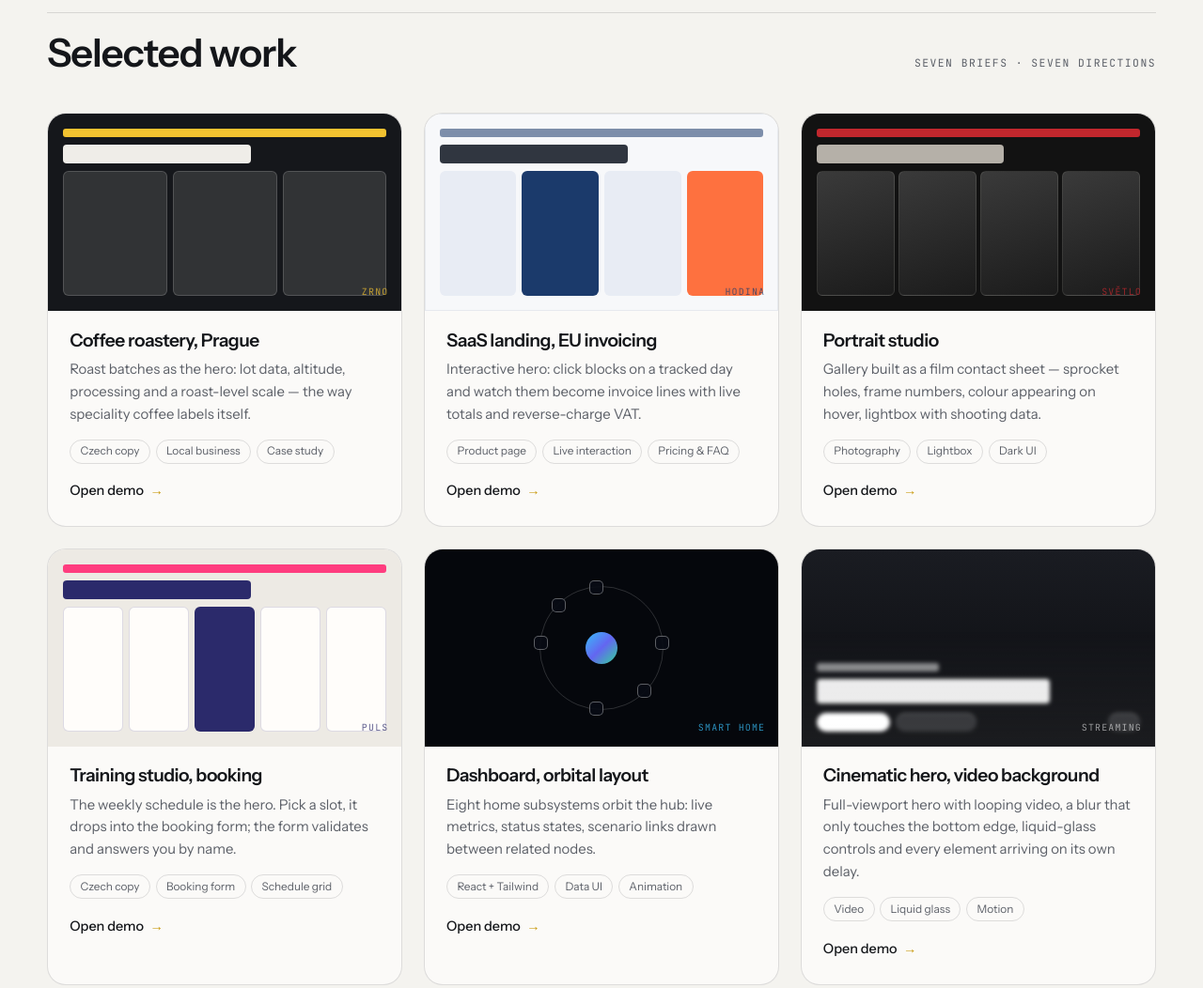
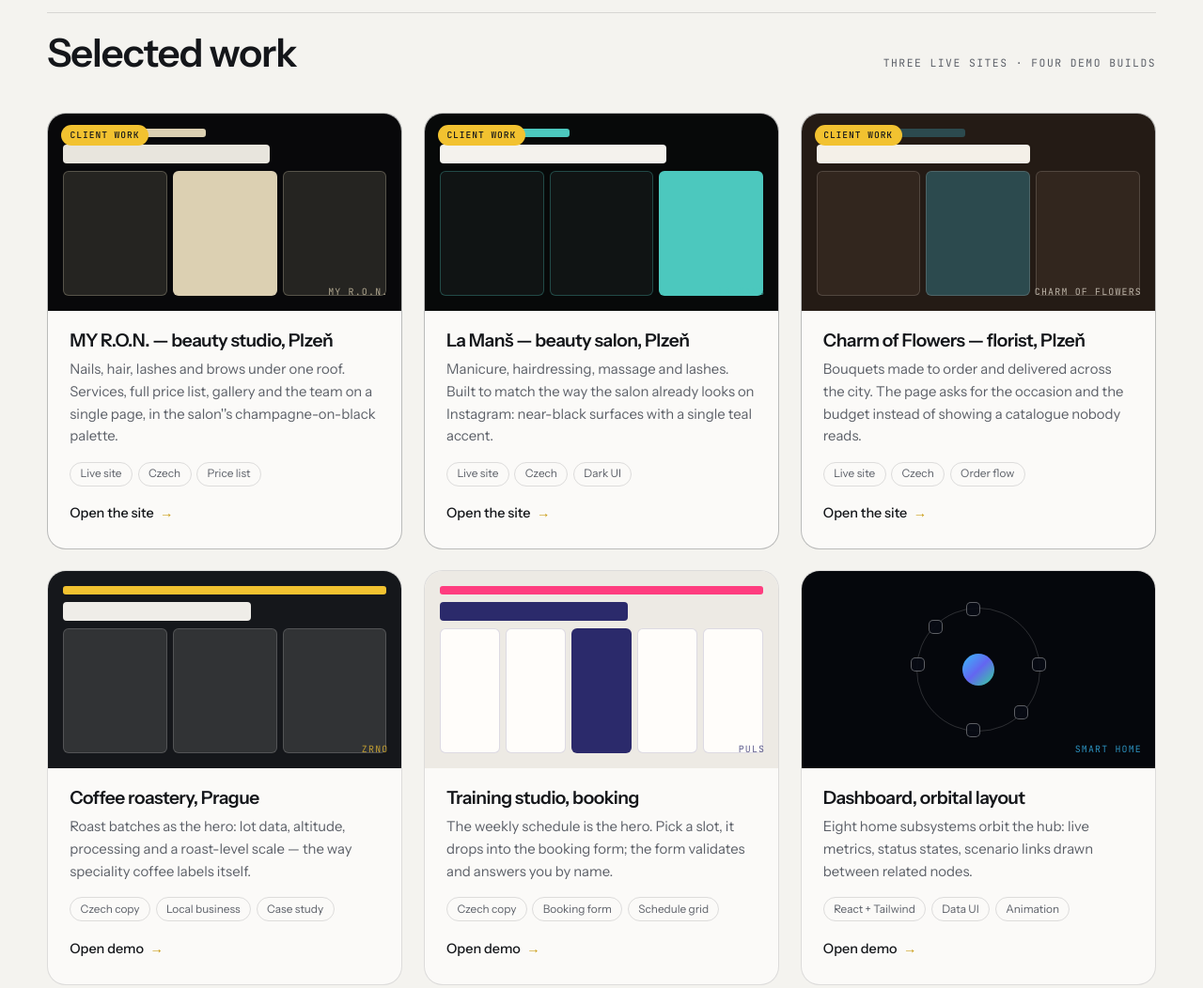
Before and after one commit to vorthys/vorthys-portfolio, a plain HTML site: page index.html in a window 1280 px wide. Shown: the part 1160-2212 px from the top of the page at 94% size. Drawn offline with Linux system fonts and the light colour scheme.

Commit message:
Show three real client sites from Plzen, retire three demo cards

```diff
--- a/index.html
+++ b/index.html
@@ -4,7 +4,7 @@
 <meta charset="utf-8">
 <meta name="viewport" content="width=device-width, initial-scale=1">
 <title>Vorthys — web studio in Plzeň</title>
-<meta name="description" content="Landing pages and business sites built by hand in Plzeň — live in two days, fixed price, no monthly fees. Seven live demos inside.">
+<meta name="description" content="Landing pages and business sites built by hand in Plzeň — live in two days, fixed price, no monthly fees. Real client work inside.">
 
 <link rel="icon" href="brand/favicon.svg" type="image/svg+xml">
 <link rel="alternate icon" href="brand/favicon-32.png" sizes="32x32">
@@ -12,14 +12,14 @@
 
 <meta property="og:type" content="website">
 <meta property="og:title" content="Vorthys — web studio in Plzeň">
-<meta property="og:description" content="Live in two days, fixed price, no monthly fees. Seven live demos inside.">
+<meta property="og:description" content="Live in two days, fixed price, no monthly fees. Real client work inside.">
 <meta property="og:url" content="https://vorthys.eu/">
 <meta property="og:image" content="https://vorthys.eu/brand/og-image.png">
 <meta property="og:image:width" content="1200">
 <meta property="og:image:height" content="630">
 <meta name="twitter:card" content="summary_large_image">
 <meta name="twitter:title" content="Vorthys — web studio in Plzeň">
-<meta name="twitter:description" content="Landing pages, business sites and dashboards. Seven live demos inside.">
+<meta name="twitter:description" content="Landing pages and business sites, built by hand in Plzeň. Real client work inside.">
 <meta name="twitter:image" content="https://vorthys.eu/brand/og-image.png">
 
 <link rel="preconnect" href="https://fonts.googleapis.com">
@@ -101,6 +101,29 @@ section{padding:clamp(3.2rem,6.5vw,5.5rem) 0}
 .thumb .t-col{flex:1;border-radius:6px}
 .thumb .t-label{position:absolute;right:14px;bottom:12px;font-family:"JetBrains Mono",monospace;font-size:.62rem;letter-spacing:.12em;text-transform:uppercase;opacity:.75}
 
+/* real client work */
+.case--real{border-color:rgba(20,22,26,.28)}
+.real-badge{position:absolute;left:14px;top:12px;z-index:2;display:inline-flex;align-items:center;gap:.35rem;background:var(--amber);color:var(--ink);border-radius:999px;padding:.2rem .6rem;font-family:"JetBrains Mono",monospace;font-size:.6rem;letter-spacing:.1em;text-transform:uppercase;font-weight:500}
+.t-myron{background:#08080a}
+.t-myron .t-bar{background:#dcd0b2;opacity:1;width:44%}
+.t-myron .t-title{background:#e8e5dd;width:64%}
+.t-myron .t-col{background:rgba(220,208,178,.14);border:1px solid rgba(220,208,178,.28)}
+.t-myron .t-col:nth-child(2){background:#dcd0b2}
+.t-myron .t-label{color:#dcd0b2}
+
+.t-lamans{background:#070909}
+.t-lamans .t-bar{background:#4cc8be;opacity:1;width:40%}
+.t-lamans .t-title{background:#f4f2ed;width:70%}
+.t-lamans .t-col{background:#101414;border:1px solid rgba(76,200,190,.3)}
+.t-lamans .t-col:nth-child(3){background:#4cc8be}
+.t-lamans .t-label{color:#4cc8be}
+
+.t-flowers{background:#241b15}
+.t-flowers .t-bar{background:#2c4a4e;opacity:1;width:46%}
+.t-flowers .t-title{background:#f4f0e8;width:66%}
+.t-flowers .t-col{background:#32261e;border:1px solid rgba(244,240,232,.16)}
+.t-flowers .t-col:nth-child(2){background:#2c4a4e}
+.t-flowers .t-label{color:#eae3d6}
 /* per-case palettes */
 .t-kavarna{background:#15171b}
 .t-kavarna .t-bar{background:#f2c230;opacity:1}
@@ -311,7 +334,7 @@ footer{padding:2.6rem 0 3.6rem;color:var(--ink-2);font-size:.86rem}
       <div class="fact"><b>2</b><span>days to a finished landing page</span></div>
       <div class="fact"><b>€0</b><span>monthly — the site is yours, not rented</span></div>
       <div class="fact"><b>&lt;1s</b><span>typical load, no page builders</span></div>
-      <div class="fact"><b>7</b><span>demo builds, seven directions</span></div>
+      <div class="fact"><b>3</b><span>live client sites in Plzeň</span></div>
     </div>
   </div>
 </div>
@@ -337,10 +360,57 @@ footer{padding:2.6rem 0 3.6rem;color:var(--ink-2);font-size:.86rem}
   <div class="shell">
     <div class="sec-head">
       <h2>Selected work</h2>
-      <span class="mono">Seven briefs · seven directions</span>
+      <span class="mono">Three live sites · four demo builds</span>
     </div>
 
     <div class="work">
+      <a class="case case--real" href="https://vorthys.github.io/myron-beautystudio/" target="_blank" rel="noopener">
+        <div class="thumb t-myron">
+          <span class="real-badge">Client work</span>
+          <div class="t-bar"></div>
+          <div class="t-title"></div>
+          <div class="t-row"><div class="t-col"></div><div class="t-col"></div><div class="t-col"></div></div>
+          <span class="t-label">MY R.O.N.</span>
+        </div>
+        <div class="case-body">
+          <h3>MY R.O.N. — beauty studio, Plzeň</h3>
+          <p>Nails, hair, lashes and brows under one roof. Services, full price list, gallery and the team on a single page, in the salon''s champagne-on-black palette.</p>
+          <div class="tags"><span class="tag">Live site</span><span class="tag">Czech</span><span class="tag">Price list</span></div>
+          <span class="open">Open the site</span>
+        </div>
+      </a>
+
+      <a class="case case--real" href="https://vorthys.github.io/lamans-studio-web/" target="_blank" rel="noopener">
+        <div class="thumb t-lamans">
+          <span class="real-badge">Client work</span>
+          <div class="t-bar"></div>
+          <div class="t-title"></div>
+          <div class="t-row"><div class="t-col"></div><div class="t-col"></div><div class="t-col"></div></div>
+          <span class="t-label">La Manš</span>
+        </div>
+        <div class="case-body">
+          <h3>La Manš — beauty salon, Plzeň</h3>
+          <p>Manicure, hairdressing, massage and lashes. Built to match the way the salon already looks on Instagram: near-black surfaces with a single teal accent.</p>
+          <div class="tags"><span class="tag">Live site</span><span class="tag">Czech</span><span class="tag">Dark UI</span></div>
+          <span class="open">Open the site</span>
+        </div>
+      </a>
+
+      <a class="case case--real" href="https://vorthys.github.io/charmofflowers/" target="_blank" rel="noopener">
+        <div class="thumb t-flowers">
+          <span class="real-badge">Client work</span>
+          <div class="t-bar"></div>
+          <div class="t-title"></div>
+          <div class="t-row"><div class="t-col"></div><div class="t-col"></div><div class="t-col"></div></div>
+          <span class="t-label">Charm of Flowers</span>
+        </div>
+        <div class="case-body">
+          <h3>Charm of Flowers — florist, Plzeň</h3>
+          <p>Bouquets made to order and delivered across the city. The page asks for the occasion and the budget instead of showing a catalogue nobody reads.</p>
+          <div class="tags"><span class="tag">Live site</span><span class="tag">Czech</span><span class="tag">Order flow</span></div>
+          <span class="open">Open the site</span>
+        </div>
+      </a>
       <a class="case" href="kavarna/index.html">
         <div class="thumb t-kavarna">
           <div class="t-bar"></div>
@@ -352,36 +422,6 @@ footer{padding:2.6rem 0 3.6rem;color:var(--ink-2);font-size:.86rem}
           <h3>Coffee roastery, Prague</h3>
           <p>Roast batches as the hero: lot data, altitude, processing and a roast-level scale — the way speciality coffee labels itself.</p>
           <div class="tags"><span class="tag">Czech copy</span><span class="tag">Local business</span><span class="tag">Case study</span></div>
-          <span class="open">Open demo</span>
-        </div>
-      </a>
-
-      <a class="case" href="saas/index.html">
-        <div class="thumb t-saas">
-          <div class="t-bar"></div>
-          <div class="t-title"></div>
-          <div class="t-row"><div class="t-col"></div><div class="t-col"></div><div class="t-col"></div><div class="t-col"></div></div>
-          <span class="t-label">Hodina</span>
-        </div>
-        <div class="case-body">
-          <h3>SaaS landing, EU invoicing</h3>
-          <p>Interactive hero: click blocks on a tracked day and watch them become invoice lines with live totals and reverse-charge VAT.</p>
-          <div class="tags"><span class="tag">Product page</span><span class="tag">Live interaction</span><span class="tag">Pricing &amp; FAQ</span></div>
-          <span class="open">Open demo</span>
-        </div>
-      </a>
-
-      <a class="case" href="studio/index.html">
-        <div class="thumb t-studio">
-          <div class="t-bar"></div>
-          <div class="t-title"></div>
-          <div class="t-row"><div class="t-col"></div><div class="t-col"></div><div class="t-col"></div><div class="t-col"></div></div>
-          <span class="t-label">SVĚTLO</span>
-        </div>
-        <div class="case-body">
-          <h3>Portrait studio</h3>
-          <p>Gallery built as a film contact sheet — sprocket holes, frame numbers, colour appearing on hover, lightbox with shooting data.</p>
-          <div class="tags"><span class="tag">Photography</span><span class="tag">Lightbox</span><span class="tag">Dark UI</span></div>
           <span class="open">Open demo</span>
         </div>
       </a>
@@ -417,26 +457,6 @@ footer{padding:2.6rem 0 3.6rem;color:var(--ink-2);font-size:.86rem}
           <h3>Dashboard, orbital layout</h3>
           <p>Eight home subsystems orbit the hub: live metrics, status states, scenario links drawn between related nodes.</p>
           <div class="tags"><span class="tag">React + Tailwind</span><span class="tag">Data UI</span><span class="tag">Animation</span></div>
-          <span class="open">Open demo</span>
-        </div>
-      </a>
-
-      <a class="case" href="cinema/index.html">
-        <div class="thumb t-cinema">
-          <span class="glow"></span>
-          <div class="t-bar"></div>
-          <div class="t-title"></div>
-          <div class="pills">
-            <span class="pill solid" style="width:78px"></span>
-            <span class="pill" style="width:86px"></span>
-            <span class="pill" style="width:34px;margin-left:auto"></span>
-          </div>
-          <span class="t-label">Streaming</span>
-        </div>
-        <div class="case-body">
-          <h3>Cinematic hero, video background</h3>
-          <p>Full-viewport hero with looping video, a blur that only touches the bottom edge, liquid-glass controls and every element arriving on its own delay.</p>
-          <div class="tags"><span class="tag">Video</span><span class="tag">Liquid glass</span><span class="tag">Motion</span></div>
           <span class="open">Open demo</span>
         </div>
       </a>
--- a/sitemap.xml
+++ b/sitemap.xml
@@ -17,11 +17,8 @@
   </url>
   <url><loc>https://vorthys.eu/process/zrno/</loc><lastmod>2026-07-31</lastmod><priority>0.8</priority></url>
   <url><loc>https://vorthys.eu/kavarna/</loc><lastmod>2026-07-31</lastmod><priority>0.7</priority></url>
-  <url><loc>https://vorthys.eu/saas/</loc><lastmod>2026-07-31</lastmod><priority>0.7</priority></url>
-  <url><loc>https://vorthys.eu/studio/</loc><lastmod>2026-07-31</lastmod><priority>0.7</priority></url>
   <url><loc>https://vorthys.eu/fitness/</loc><lastmod>2026-07-31</lastmod><priority>0.7</priority></url>
   <url><loc>https://vorthys.eu/smart-home/</loc><lastmod>2026-07-31</lastmod><priority>0.7</priority></url>
-  <url><loc>https://vorthys.eu/cinema/</loc><lastmod>2026-07-31</lastmod><priority>0.7</priority></url>
   <url><loc>https://vorthys.eu/privacy/</loc><lastmod>2026-07-31</lastmod><priority>0.3</priority></url>
   <url><loc>https://vorthys.eu/cs/ochrana-udaju/</loc><lastmod>2026-07-31</lastmod><priority>0.3</priority></url>
 </urlset>
```
Also changed, not shown: cs/index.html (+71 -53 lines).
